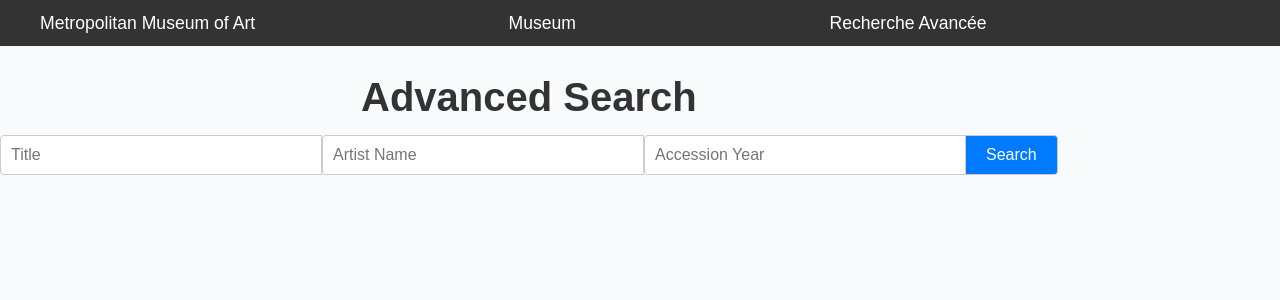
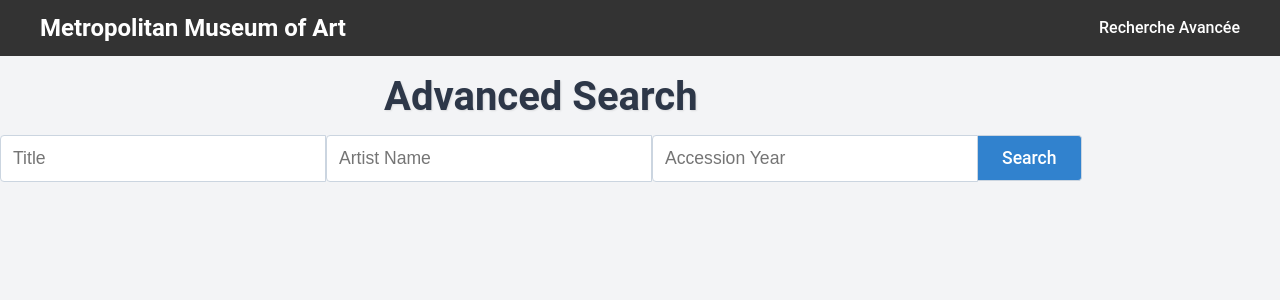
Before and after one commit to WezerClear/2webd, a React (Vite) app: page /advanced-search in a window 1280 px wide. Shown: the top 300 px of the page. Built offline with nearby package versions, Linux system fonts and the light colour scheme.

Commit message:
fix css & pages

```diff
--- a/src/App.css
+++ b/src/App.css
@@ -2,9 +2,9 @@
 body {
   margin: 0;
   padding: 0;
-  font-family: Arial, sans-serif; /* Police de caractères par défaut */
-  background-color: #f9fafb; /* Couleur de fond du site */
-  color: #333; /* Couleur de texte par défaut */
+  font-family: 'Roboto', sans-serif;
+  background-color: #f3f4f6;
+  color: #333;
 }
 
 /* Styles pour le contenu principal */
@@ -14,38 +14,48 @@
 }
 
 h1 {
-  font-size: 2.5em;
+  font-size: 3em;
   margin-bottom: 20px;
+  color: #4a5568;
+  text-shadow: 1px 1px 2px rgba(0, 0, 0, 0.1);
 }
 
 .search-bar {
   display: flex;
   justify-content: center;
+  align-items: center; /* Ajout de l'alignement vertical */
   margin-bottom: 20px;
 }
 
 .search-bar input[type="text"] {
-  padding: 10px;
-  font-size: 1em;
-  border: 1px solid #ccc;
+  padding: 12px;
+  font-size: 1.1em;
+  border: 1px solid #cbd5e0;
   border-radius: 4px 0 0 4px;
   width: 300px;
   max-width: 80%;
+  outline: none;
+  transition: box-shadow 0.3s ease;
+}
+
+.search-bar input[type="text"]:focus {
+  box-shadow: 0 0 8px rgba(66, 153, 225, 0.5);
 }
 
 .search-bar button {
-  padding: 10px 20px;
-  font-size: 1em;
-  border: 1px solid #ccc;
+  padding: 12px 24px;
+  font-size: 1.1em;
+  border: 1px solid #cbd5e0;
   border-left: none;
   border-radius: 0 4px 4px 0;
-  background-color: #007bff;
+  background-color: #3182ce;
   color: #fff;
   cursor: pointer;
+  transition: background-color 0.3s ease;
 }
 
 .search-bar button:hover {
-  background-color: #0056b3;
+  background-color: #2b6cb0;
 }
 
 .search-results {
@@ -53,8 +63,9 @@
 }
 
 .search-results h2 {
-  font-size: 1.5em;
+  font-size: 2em;
   margin-bottom: 10px;
+  color: #2d3748;
 }
 
 .advanced-search-container {
@@ -69,32 +80,82 @@
   font-size: 2.5rem;
   font-weight: bold;
   margin-bottom: 1rem;
+  color: #2d3748;
+}
+
+.art-list {
+  display: flex;
+  flex-wrap: wrap;
+  justify-content: center;
 }
 
 .art-item {
   background-color: #fff;
-  border: 1px solid #ccc;
+  border: 1px solid #e2e8f0;
   border-radius: 8px;
-  padding: 10px;
+  padding: 16px;
   text-align: center;
   transition: transform 0.3s ease, box-shadow 0.3s ease;
+  margin: 10px;
+  width: 200px;
+  height: 300px; /* Hauteur fixe pour les éléments */
+  position: relative;
 }
 
 .art-item:hover {
-  transform: translateY(-5px);
-  box-shadow: 0 4px 8px rgba(0, 0, 0, 0.1);
+  transform: translateY(-8px);
+  box-shadow: 0 12px 20px rgba(0, 0, 0, 0.1);
 }
 
 .art-item h3 {
-  font-size: 1.1em;
+  font-size: 1.2em;
   margin-bottom: 10px;
-  color: #007bff;
+  color: #3182ce;
+  transition: color 0.3s ease;
+}
+
+.art-item h3:hover {
+  color: #2b6cb0;
 }
 
 .art-item img {
   width: 100%;
-  height: auto;
+  height: 150px;
   border-radius: 4px;
+  transition: transform 0.3s ease, box-shadow 0.3s ease;
+}
+
+.art-item img:hover {
+  transform: scale(1.05);
+  box-shadow: 0 8px 16px rgba(0, 0, 0, 0.1);
+}
+
+.image-placeholder,
+.placeholder-image {
+  width: 100%;
+  height: 150px;
+  background-color: #e2e8f0;
+  display: flex;
+  align-items: center;
+  justify-content: center;
+  border-radius: 4px;
+  font-size: 1em;
+  color: #a0aec0;
+}
+
+.placeholder-text {
+  width: 80%;
+  height: 20px;
+  background-color: #e2e8f0;
+  margin-top: 10px;
+  border-radius: 4px;
+}
+
+.placeholder {
+  display: flex;
+  flex-direction: column;
+  align-items: center;
+  justify-content: center;
 }
 
 .object-details-container {
@@ -109,21 +170,33 @@
   font-size: 2.5rem;
   font-weight: bold;
   margin-bottom: 1rem;
+  color: #2d3748;
 }
 
 .object-details-image {
   max-width: 100%;
   height: auto;
   max-height: 400px;
+  border-radius: 8px;
+  box-shadow: 0 8px 16px rgba(0, 0, 0, 0.1);
+  transition: transform 0.3s ease;
+}
+
+.object-details-image:hover {
+  transform: scale(1.05);
 }
 
 .object-details-info {
   padding: 2rem;
+  background-color: #fff;
+  border-radius: 8px;
+  box-shadow: 0 8px 16px rgba(0, 0, 0, 0.1);
 }
 
 .object-details-item {
   font-size: 1rem;
   margin-bottom: 0.5rem;
+  color: #4a5568;
 }
 
 .object-details-item strong {
--- a/src/Components/Menu.css
+++ b/src/Components/Menu.css
@@ -1,32 +1,42 @@
+/* Styles pour la barre de navigation */
 .navbar {
-    background-color: #333; /* Couleur de fond de la barre de navigation */
-    padding: 10px 0; /* Ajout de rembourrage en haut et en bas */
+  background-color: #3182ce;
+  color: #fff;
+  padding: 10px 0;
 }
 
 .navbar-container {
-    max-width: 1200px; /* Largeur maximale du conteneur */
-    margin: 0 auto; /* Centrage du conteneur */
+  max-width: 1200px;
+  margin: 0 auto;
+  display: flex;
+  justify-content: space-between;
+  align-items: center;
+}
+
+.navbar-brand {
+  font-size: 1.5em;
+  font-weight: bold;
+  color: #fff;
+  text-decoration: none;
 }
 
 .navbar-menu {
-    list-style-type: none; /* Suppression des puces de liste */
-    margin: 0; /* Suppression de la marge */
-    padding: 0; /* Suppression du rembourrage */
-    display: flex; /* Affichage en ligne des éléments */
-    justify-content: center; /* Centrage horizontal */
+  list-style-type: none;
+  margin: 0;
+  padding: 0;
+  display: flex;
 }
 
 .navbar-item {
-    margin-right: auto; /* Marge à droite entre les éléments */
+  margin-left: 20px;
 }
 
 .navbar-link {
-    text-decoration: none; /* Suppression du soulignement des liens */
-    color: #fff; /* Couleur du texte */
-    font-size: 1.1em; /* Taille de la police */
-    transition: color 0.3s ease; /* Transition de couleur */
+  color: #fff;
+  text-decoration: none;
+  transition: color 0.3s ease;
 }
 
 .navbar-link:hover {
-    color: #61dafb; /* Couleur du texte au survol */
+  color: #cbd5e0;
 }
--- a/src/Components/Menu.tsx
+++ b/src/Components/Menu.tsx
@@ -1,19 +1,13 @@
 import React from "react";
 import { Link } from "react-router-dom";
 import "./Menu.css";
-import "../App.css";
 
 const Menu: React.FC = () => {
   return (
     <nav className="navbar">
       <div className="navbar-container">
+        <Link to="/" className="navbar-brand">Metropolitan Museum of Art</Link>
         <ul className="navbar-menu">
-        <li className="navbar-item">
-        <Link to="/" className="navbar-link">Metropolitan Museum of Art</Link>
-          </li>
-          <li className="navbar-item">
-            <Link to="/object" className="navbar-link">Museum</Link>
-          </li>
           <li className="navbar-item">
             <Link to="/advanced-search" className="navbar-link">Recherche Avancée</Link>
           </li>
--- a/src/Page/AdvancedSearch.tsx
+++ b/src/Page/AdvancedSearch.tsx
@@ -32,9 +32,9 @@
   };
 
   return (
-    <div className="advanced-search-container"> {/* Utilisez une classe différente pour le conteneur */}
-      <h1 className="advanced-search-title">Advanced Search</h1> {/* Utilisez une classe différente pour le titre */}
-      <div className="search-bar">
+    <div className="advanced-search-container">
+      <h1 className="advanced-search-title">Advanced Search</h1>
+      <div className="search-bar advanced-search-bar">
         <input
           type="text"
           placeholder="Title"
@@ -53,7 +53,7 @@
           value={accessionYear}
           onChange={(e) => setAccessionYear(e.target.value)}
         />
-        <button onClick={handleSearch}>Search</button>
+        <button className="search-button" onClick={handleSearch}>Search</button>
       </div>
       {searchResults.length > 0 && (
         <div className="search-results">
--- a/src/Page/DisplayHighlight.tsx
+++ b/src/Page/DisplayHighlight.tsx
@@ -3,7 +3,6 @@
 import searchArtObjects from "../Query/searchArtObjects";
 import DisplayHighlightContent from "../Components/DisplayHighlightContent";
 import "../App.css";
-
 
 interface ArtObject {
   objectID: number;
@@ -15,10 +14,12 @@
   const [artObjects, setArtObjects] = useState<ArtObject[]>([]);
   const [searchTerm, setSearchTerm] = useState<string>("");
   const [searchResults, setSearchResults] = useState<ArtObject[]>([]);
+  const [loading, setLoading] = useState<boolean>(false); // Ajout de la propriété loading
 
   useEffect(() => {
     const fetchArtObjects = async () => {
       try {
+        setLoading(true); // Définir loading sur true pendant le chargement
         const objectIDs = [100, 200, 300, 400, 500];
         const objectsData: ArtObject[] = [];
         for (const id of objectIDs) {
@@ -28,6 +29,8 @@
         setArtObjects(objectsData);
       } catch (error) {
         console.error("Error fetching data:", error);
+      } finally {
+        setLoading(false); // Rétablir loading sur false après le chargement
       }
     };
 
@@ -36,21 +39,27 @@
 
   const handleSearch = async () => {
     try {
+      setLoading(true); // Définir loading sur true pendant la recherche
       const objectsData = await searchArtObjects(searchTerm);
       setSearchResults(objectsData);
     } catch (error) {
       console.error("Error searching data:", error);
+    } finally {
+      setLoading(false); // Rétablir loading sur false après la recherche
     }
   };
 
   return (
+    <div className="text-center">
       <DisplayHighlightContent
         artObjects={artObjects}
         searchTerm={searchTerm}
         searchResults={searchResults}
         onSearchTermChange={setSearchTerm}
         onSearch={handleSearch}
+        loading={loading} // Passer la propriété loading à DisplayHighlightContent
       />
+    </div>
   );
 };
 
```
Also changed, not shown: src/Components/AdvancedSearchForm.tsx (+5 -2 lines), src/Components/DisplayHighlightContent.tsx (+54 -7 lines). Lines whose indentation alone changed are shown as unchanged.
